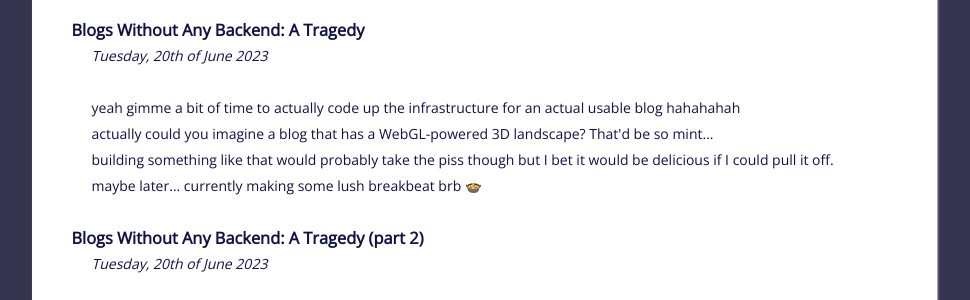
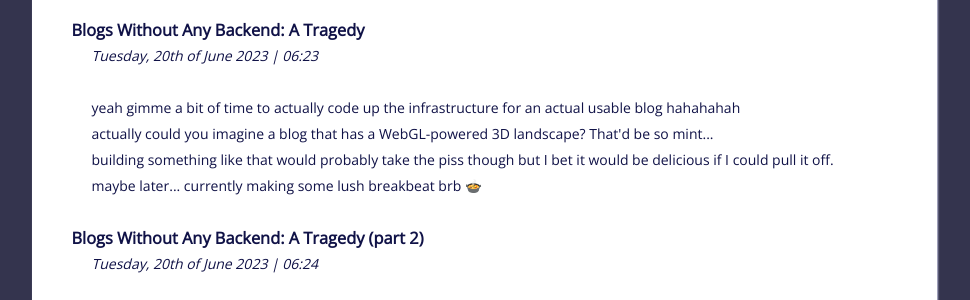
Before and after one commit to shaunschwegler/shaunschwegler.github.io, a plain HTML site: page blog.html in a window 1280 px wide. Shown: the part 207-507 px from the top of the page, without its empty margins (156-1126 px from the left). Drawn offline with nearby package versions, Linux system fonts and the light colour scheme.

Commit message:
Update blog.html

```diff
--- a/blog.html
+++ b/blog.html
@@ -55,7 +55,7 @@
       <div class="about">
         <span class="desc">
             <h3>Blogs Without Any Backend: A Tragedy</h3>
-            <p class="indented-paragraph"><i>Tuesday, 20th of June 2023</i></p><br>
+            <p class="indented-paragraph"><i>Tuesday, 20th of June 2023 | 06:23</i></p><br>
             <p class="indented-paragraph">yeah gimme a bit of time to actually code up the infrastructure for an actual usable blog hahahahah<br>
             actually could you imagine a blog that has a WebGL-powered 3D landscape? That'd be so mint...<br>
             building something like that would probably take the piss though but I bet it would be delicious if I could pull it off.<br>
@@ -64,7 +64,7 @@
         <span class="desc">
             <br>
             <h3>Blogs Without Any Backend: A Tragedy (part 2)</h3>
-            <p class="indented-paragraph"><i>Tuesday, 20th of June 2023</i></p><br>
+            <p class="indented-paragraph"><i>Tuesday, 20th of June 2023 | 06:24</i></p><br>
             <p class="indented-paragraph">so what's up w that airplane food anyway?</p>
         </span>
       </div>
```
